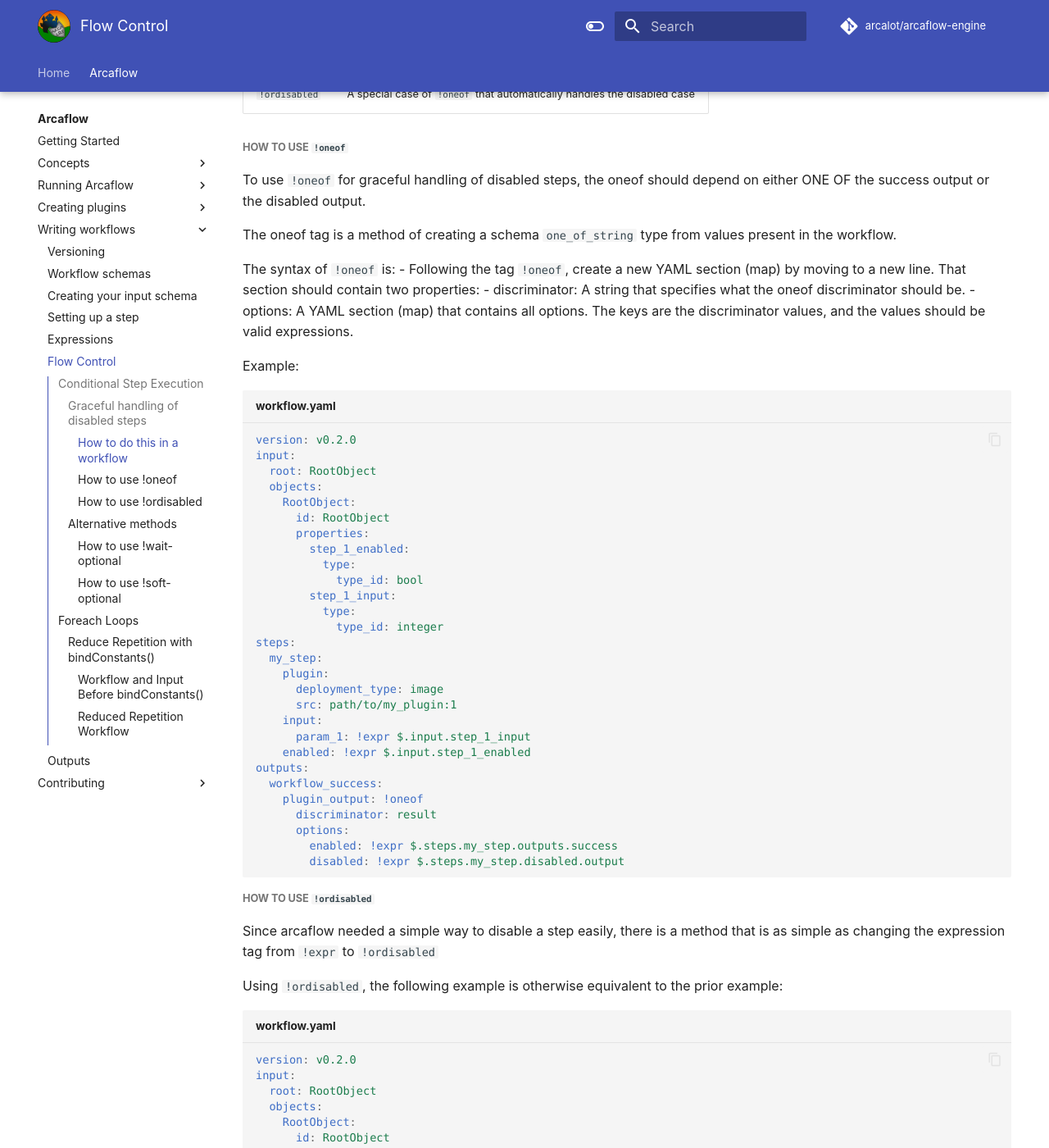
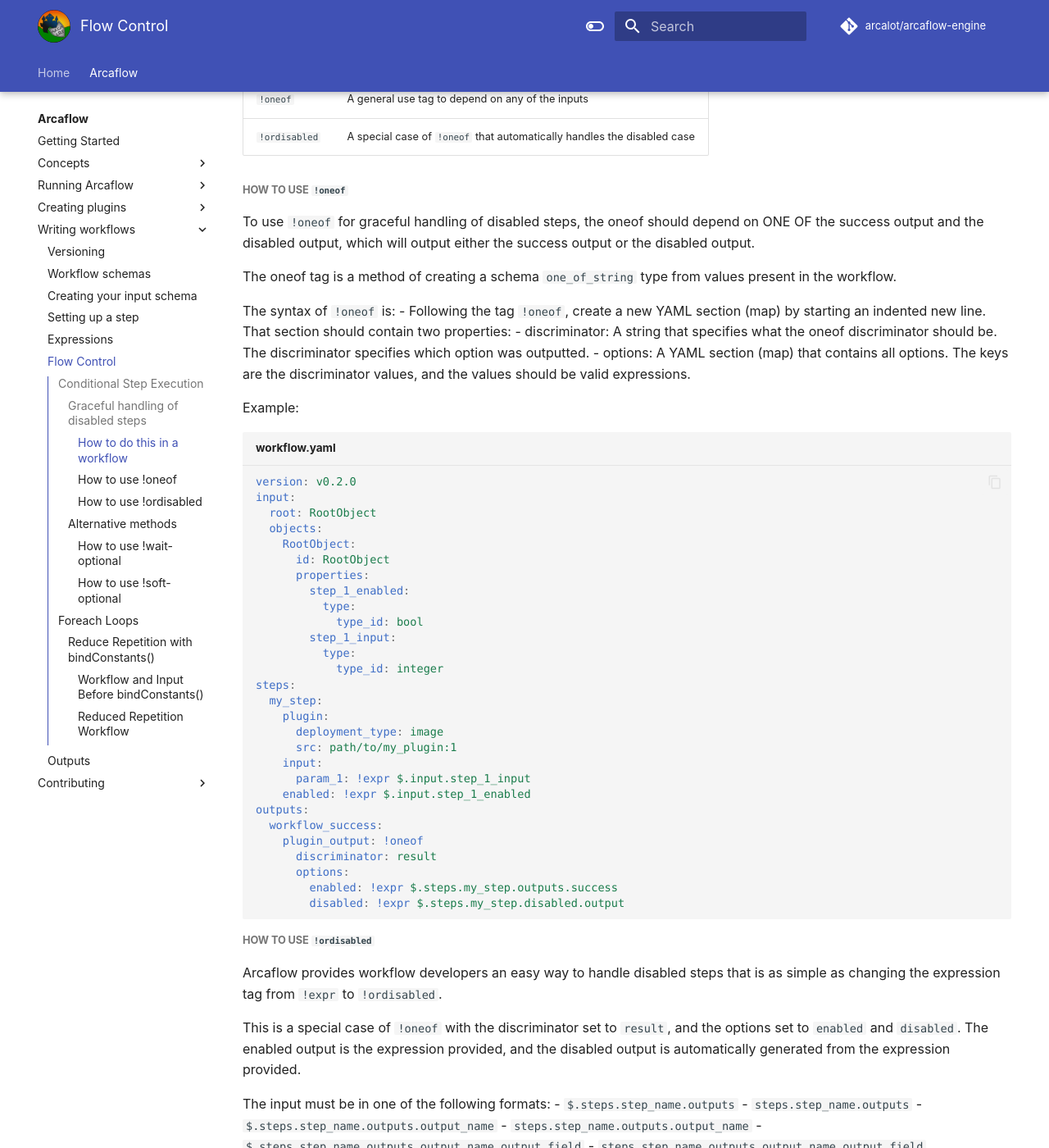
Before and after one commit to arcalot/arcalot.github.io, an MkDocs documentation site: the page built from docs/arcaflow/workflows/flow-control.md, in a window 1280 px wide and 1400 px high, scrolled down 2470 px. Shown: the whole window at 82% size. Built offline with MkDocs 1.6.1 and Material for MkDocs 9.7.7, drawn with Linux system fonts in a browser that asks for light colours; comment, search, counter and statistics services are not loaded; some of the changed text lies outside the part shown.

Commit message:
Addressed review comments and other improvements

````diff
--- a/docs/arcaflow/workflows/flow-control.md
+++ b/docs/arcaflow/workflows/flow-control.md
@@ -39,11 +39,17 @@
 ```
 
 But oh no! The workflow fails with the error `all outputs marked as unresolvable` when the step is disabled.
-Why is this? It's simple. The step did not run, as instructed, and therefore the output `workflow_success` cannot get the information it needs. See the next section for methods of handling this situation.
+This happens because the workflow instructed the step not to run, and therefore the output `workflow_success`
+cannot get the information it needs. See the next section for methods of handling this situation.
 
 #### Graceful handling of disabled steps
 
-When steps are disabled, they no longer emit their step output. To work around this, the workflow output (or a following step) must have an OR dependency on either the step's disable output or on another step that has opposite enable logic.
+When steps are disabled, they no longer emit their step output. To handle this, the workflow output (or a
+following step) must have an OR dependency on both the step's disable output and on another step that has
+opposite enable logic.
+An OR dependency means that the step will resolve when any of the nodes it depends on resolve, unlike the
+default AND logic that waits for all dependencies to resolve.
+
 
 Here is a visual demonstrating two steps that have opposite logic:
 ```mermaid
@@ -80,7 +86,8 @@
   or_disabled --> [*]
 ```
 
-The way this works is that either of the two paths can create a valid output, allowing the workflow to continue past the disabled steps.
+The way this works is that either of the two paths can create a valid output, allowing the workflow to continue past
+the disabled steps.
 
 ##### How to do this in a workflow
 
@@ -93,13 +100,14 @@
 
 ##### How to use `!oneof`
 
-To use `!oneof` for graceful handling of disabled steps, the oneof should depend on either ONE OF the success output or the disabled output.
+To use `!oneof` for graceful handling of disabled steps, the oneof should depend on ONE OF the success output and
+the disabled output, which will output either the success output or the disabled output.
 
 The oneof tag is a method of creating a schema `one_of_string` type from values present in the workflow.
 
 The syntax of `!oneof` is:
-- Following the tag `!oneof`, create a new YAML section (map) by moving to a new line. That section should contain two properties:
-  - discriminator: A string that specifies what the oneof discriminator should be.
+- Following the tag `!oneof`, create a new YAML section (map) by starting an indented new line. That section should contain two properties:
+  - discriminator: A string that specifies what the oneof discriminator should be. The discriminator specifies which option was outputted.
   - options: A YAML section (map) that contains all options. The keys are the discriminator values, and the values should be valid expressions.
 
 Example:
@@ -136,7 +144,20 @@
 
 ##### How to use `!ordisabled`
 
-Since arcaflow needed a simple way to disable a step easily, there is a method that is as simple as changing the expression tag from `!expr` to `!ordisabled`
+Arcaflow provides workflow developers an easy way to handle disabled steps that is as simple as changing the
+expression tag from `!expr` to `!ordisabled`.
+
+This is a special case of `!oneof` with the discriminator set to `result`, and the options set to `enabled` and
+`disabled`. The enabled output is the expression provided, and the disabled output is automatically generated from
+the expression provided.
+
+The input must be in one of the following formats:
+- `$.steps.step_name.outputs`
+- `steps.step_name.outputs`
+- `$.steps.step_name.outputs.output_name`
+- `steps.step_name.outputs.output_name`
+- `$.steps.step_name.outputs.output_name.output_field`
+- `steps.step_name.outputs.output_name.output_field`
 
 Using `!ordisabled`, the following example is otherwise equivalent to the prior example:
 ```yaml title="workflow.yaml"
@@ -168,9 +189,14 @@
 
 #### Alternative methods
 
-For handling disabled steps, `!oneof` and `!ordisabled` are the recommended methods because they cause output failure when the step fails. However, if it is acceptable for the workflow to succeed when a step crashes, the optional tags could be the right feature for your workflow.
+For handling disabled steps, `!oneof` and `!ordisabled` are the recommended methods because they cause output failure
+when the step fails. However, if it is acceptable for the workflow to succeed when a step crashes, the optional tags
+could be the right feature for your workflow.
 
-The alterative methods are the optional tags. The `oneof` tags instructed the workflow to build a `oneof_string` type with OR dependencies, requiring one of the options to have an output for the oneof to resolve. Meanwhile, the `optional` tags can resolve without an output by utilizing optional fields.
+The alterative methods are the "optional" family of expression tags. The `oneof` tags instructed the workflow to
+build a `oneof_string` type with OR dependencies, requiring one of the options to have an output for the oneof to
+resolve. Meanwhile, the "optional" family of tags can resolve without an output by utilizing optional object property
+fields.
 
 | Tag              | Description                                      |
 |------------------|--------------------------------------------------|
@@ -206,16 +232,21 @@
     plugin_output: !wait-optional $.steps.my_step.outputs.success
 ```
 
-If `my_step` is enabled and has an output, it will be present in the `plugin_output` field of the `workflow_success` output. Otherwise, the `workflow_success` output will not include the `plugin_output` field. The output will wait for the plugin to finish, if enabled.
+If `my_step` is enabled and has an output, it will be present in the `plugin_output` field of the `workflow_success`
+output. Otherwise, the `workflow_success` output will not include the `plugin_output` field. The output will wait
+for the plugin to finish, if enabled.
 
 ##### How to use `!soft-optional`
 
 !!! warning
     This feature is not recommended for most use cases.
 
-The `!soft-optional` tag creates the loosest type of dependency. The output will __not__ wait for the step to finish or fail. This feature is only intended for fields that you want to get the output for if they succeed, but you are okay with it not being present if it doesn't finish.
+The `!soft-optional` tag creates the loosest type of dependency. The output will __not__ wait for the step to finish
+or fail. In the event that the step referenced with the `!soft-optional` tag does not finish by the time the other
+dependencies resolve, or if it crashes or is disabled, the field will be left out of the output.
 
-The example used in `!wait-optional` would not work with `!soft-optional` because the output would immediately resolve without the `plugin_output` field. A second dependency is required to ensure the output resolves at a reasonable time.
+The example used in `!wait-optional` would not work with `!soft-optional` because the output would immediately
+resolve without the `plugin_output` field. A second dependency is required to ensure the output does not resolve immediately.
 
 ```yaml title="workflow.yaml"
 version: v0.2.0
````
